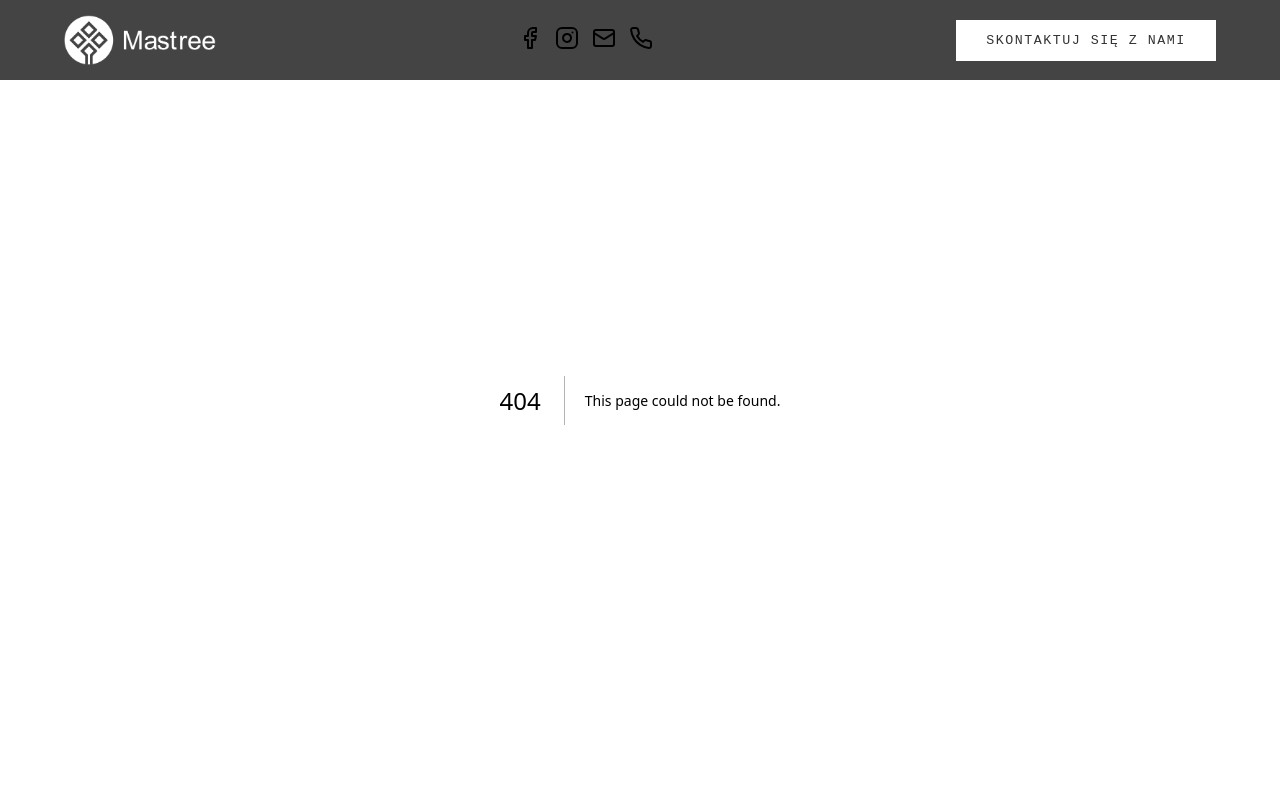
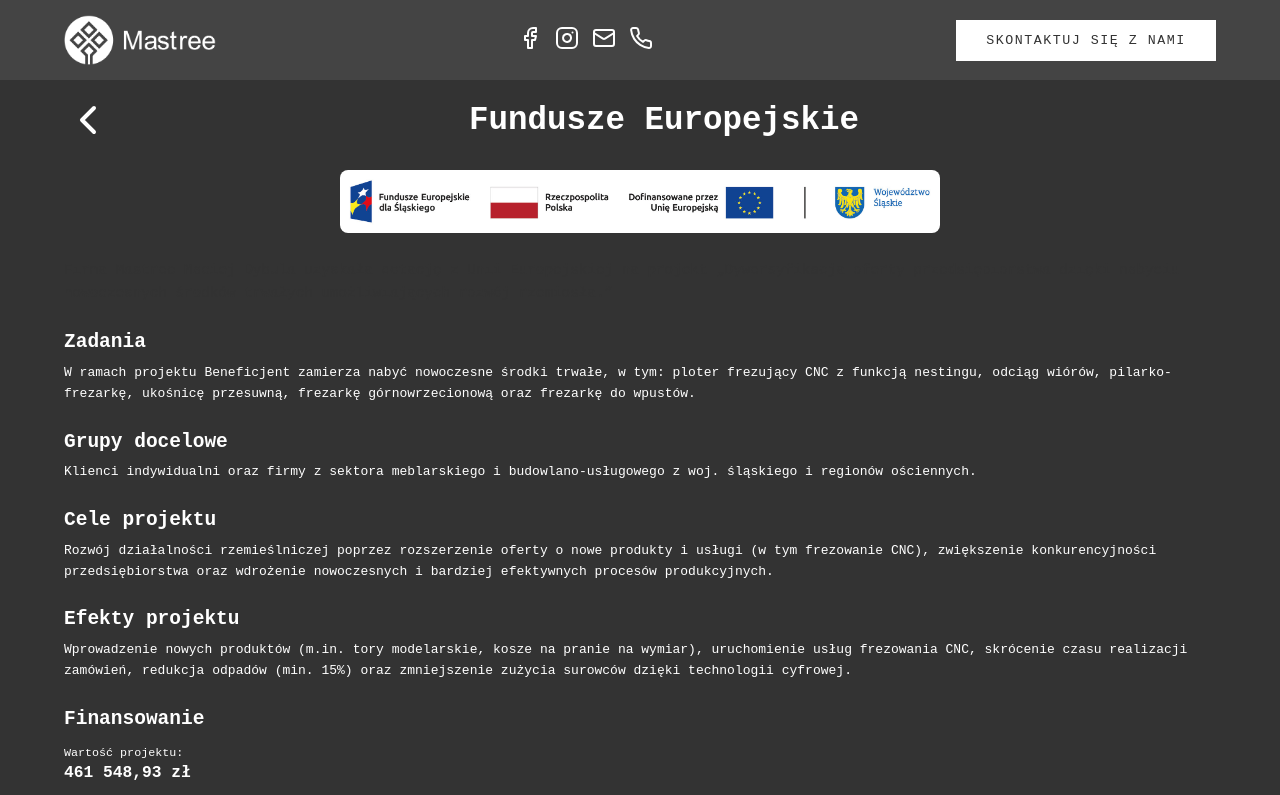
Before and after one commit to michalwieja/mastree, a Next.js app: page /eufunds in a window 1280 px wide. Before the commit this address had no page. Shown: the top 795 px of the page. Built offline with nearby package versions, Linux system fonts and the light colour scheme.

Commit message:
Add EU Funds page with content and styles

```diff
--- a/next.config.mjs
+++ b/next.config.mjs
@@ -3,6 +3,9 @@ const nextConfig = {
   reactStrictMode: true,
   output: 'export',
   trailingSlash: true,
+  images: {
+    unoptimized: true,
+  },
 }
 
 export default nextConfig
--- /dev/null
+++ b/src/pages/eufunds/index.js
@@ -0,0 +1,95 @@
+import { ChevronLeft } from 'lucide-react'
+import Link from 'next/link'
+
+import styles from './styles.module.css'
+
+import HorizontalWrapper from '@/components/horizontal-wrapper'
+
+const EUFunds = () => {
+  return (
+    <HorizontalWrapper>
+      <div className={styles.eufunds}>
+        <div className={styles.header}>
+          <Link className={styles.back} href={'/'}>
+            <ChevronLeft height={48} width={48} />
+          </Link>
+          <h1>Fundusze Europejskie</h1>
+          <div />
+        </div>
+
+        <div className={styles.content}>
+          <div className={styles.imageWrapper}>
+            <img src="/fe.jpg" alt="Fundusze Europejskie" className={styles.image} />
+          </div>
+
+          <div className={styles.textContent}>
+            <p className={styles.intro}>
+              Firma Mastree Maciej Dybula uzyskała dotację z Unii Europejskiej na projekt
+              &bdquo;Dywersyfikacja oferty przedsiębiorstwa dzięki nabyciu nowoczesnych środków
+              trwałych umożliwiających rozwój rzemiosła.&rdquo;
+            </p>
+
+            <section className={styles.section}>
+              <h2>Zadania</h2>
+              <p>
+                W ramach projektu Beneficjent zamierza nabyć nowoczesne środki trwałe,
+                w tym: ploter frezujący CNC z funkcją nestingu, odciąg wiórów,
+                pilarko-frezarkę, ukośnicę przesuwną, frezarkę górnowrzecionową
+                oraz frezarkę do wpustów.
+              </p>
+            </section>
+
+            <section className={styles.section}>
+              <h2>Grupy docelowe</h2>
+              <p>
+                Klienci indywidualni oraz firmy z sektora meblarskiego i
+                budowlano-usługowego z woj. śląskiego i regionów ościennych.
+              </p>
+            </section>
+
+            <section className={styles.section}>
+              <h2>Cele projektu</h2>
+              <p>
+                Rozwój działalności rzemieślniczej poprzez rozszerzenie oferty o nowe
+                produkty i usługi (w tym frezowanie CNC), zwiększenie konkurencyjności
+                przedsiębiorstwa oraz wdrożenie nowoczesnych i bardziej efektywnych
+                procesów produkcyjnych.
+              </p>
+            </section>
+
+            <section className={styles.section}>
+              <h2>Efekty projektu</h2>
+              <p>
+                Wprowadzenie nowych produktów (m.in. tory modelarskie, kosze na pranie
+                na wymiar), uruchomienie usług frezowania CNC, skrócenie czasu realizacji
+                zamówień, redukcja odpadów (min. 15%) oraz zmniejszenie zużycia surowców
+                dzięki technologii cyfrowej.
+              </p>
+            </section>
+
+            <section className={styles.section}>
+              <h2>Finansowanie</h2>
+              <div className={styles.financing}>
+                <div className={styles.financingItem}>
+                  <span className={styles.label}>Wartość projektu:</span>
+                  <span className={styles.value}>461 548,93 zł</span>
+                </div>
+                <div className={styles.financingItem}>
+                  <span className={styles.label}>Wysokość wkładu Funduszy Europejskich:</span>
+                  <span className={styles.value}>392 316,57 zł</span>
+                </div>
+              </div>
+            </section>
+
+            <div className={styles.tags}>
+              <span>#FunduszeUE</span>
+              <span>#FunduszeEuropejskie</span>
+            </div>
+          </div>
+        </div>
+      </div>
+    </HorizontalWrapper>
+  )
+}
+
+export default EUFunds
--- /dev/null
+++ b/src/pages/eufunds/styles.module.css
@@ -0,0 +1,138 @@
+.eufunds {
+  padding-top: 12vh;
+  display: flex;
+  flex-direction: column;
+  align-items: center;
+  gap: 2rem;
+  min-height: 85vh;
+}
+
+.header {
+  display: flex;
+  align-items: center;
+  justify-content: space-between;
+  width: 100%;
+}
+
+.header h1 {
+  font-size: clamp(1.5rem, 4vw, 2.5rem);
+  margin: 0;
+}
+
+.back {
+  display: flex;
+  align-items: center;
+  text-decoration: none;
+  transition: transform 0.2s ease;
+}
+
+.back:hover {
+  transform: translateX(-5px);
+}
+
+.content {
+  width: 100%;
+  display: flex;
+  flex-direction: column;
+  gap: 2rem;
+}
+
+.imageWrapper {
+  width: 100%;
+  max-width: 600px;
+  margin: 0 auto;
+}
+
+.image {
+  width: 100%;
+  height: auto;
+  display: block;
+  border-radius: 8px;
+}
+
+.textContent {
+  display: flex;
+  flex-direction: column;
+  gap: 2rem;
+}
+
+.intro {
+  font-size: 1.1rem;
+  line-height: 1.6;
+  color: #333;
+  font-weight: 500;
+}
+
+.section {
+  display: flex;
+  flex-direction: column;
+  gap: 0.75rem;
+}
+
+.section h2 {
+  font-size: 1.5rem;
+  margin: 0;
+}
+
+.section p {
+  margin: 0;
+  line-height: 1.6;
+}
+
+.financing {
+  display: flex;
+  flex-direction: column;
+  gap: 1rem;
+  margin-top: 0.5rem;
+}
+
+.financingItem {
+  display: flex;
+  flex-direction: column;
+  gap: 0.25rem;
+}
+
+.label {
+  font-size: 0.9rem;
+  font-weight: 500;
+}
+
+.value {
+  font-size: 1.25rem;
+  font-weight: 700;
+}
+
+.tags {
+  display: flex;
+  gap: 1rem;
+  flex-wrap: wrap;
+  margin-top: 1rem;
+  padding-top: 1.5rem;
+  border-top: 1px solid #e0e0e0;
+}
+
+.tags span {
+  font-size: 0.9rem;
+}
+
+@media (max-width: 600px) {
+  .eufunds {
+    padding-top: 22vh;
+  }
+
+  .header h1 {
+    font-size: 1.5rem;
+  }
+
+  .section h2 {
+    font-size: 1.25rem;
+  }
+
+  .intro {
+    font-size: 1rem;
+  }
+
+  .value {
+    font-size: 1.1rem;
+  }
+}
```
Also changed, not shown: public/fe.jpg (added).
